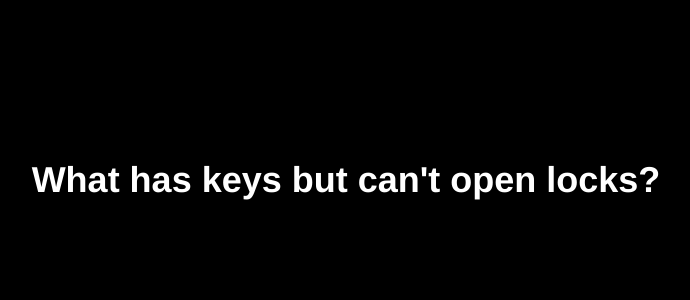
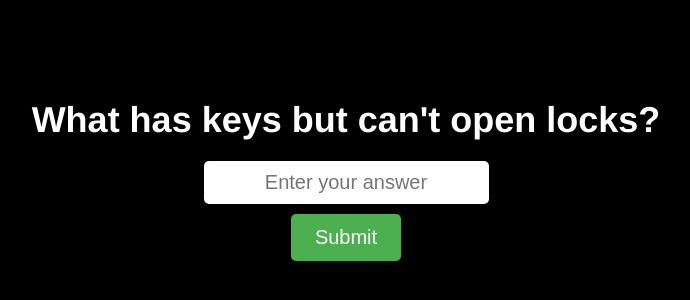
Before and after one commit to MeerKatten/clue, a plain HTML site: page index.html in a window 1280 px wide. Shown: the part 222-522 px from the top of the page, without its empty margins (294-984 px from the left). Drawn offline with Linux system fonts and the light colour scheme.

Commit message:
Update index.html

```diff
--- a/index.html
+++ b/index.html
@@ -75,4 +75,8 @@
 </head>
 <body>
   <h1>What has keys but can't open locks?</h1>
-  <input type="text" id="answer
+   <input type="text" id="answerInput" placeholder="Enter your answer">
+  <button id="submitButton" onclick="checkAnswer()">Submit</button>
+  <p id="revealText">The answer is a piano!</p>
+</body>
+</html>
```
